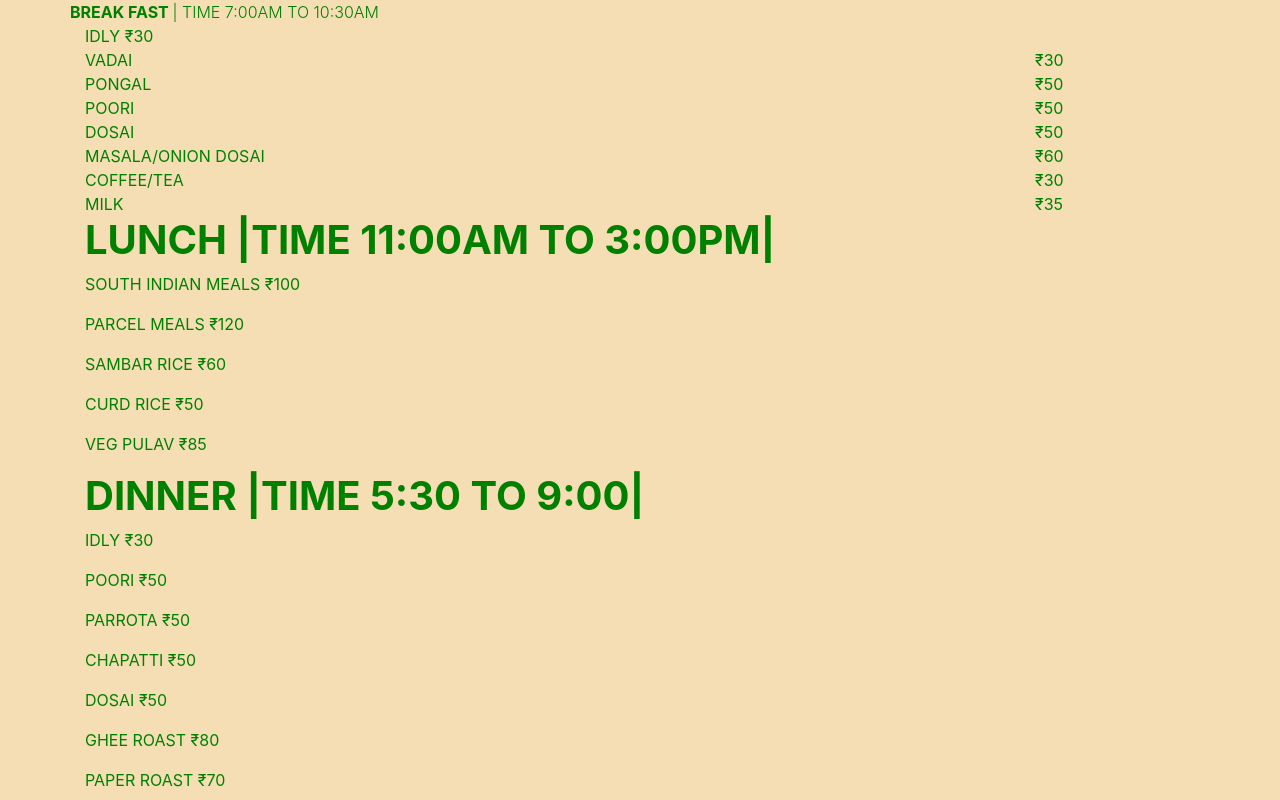
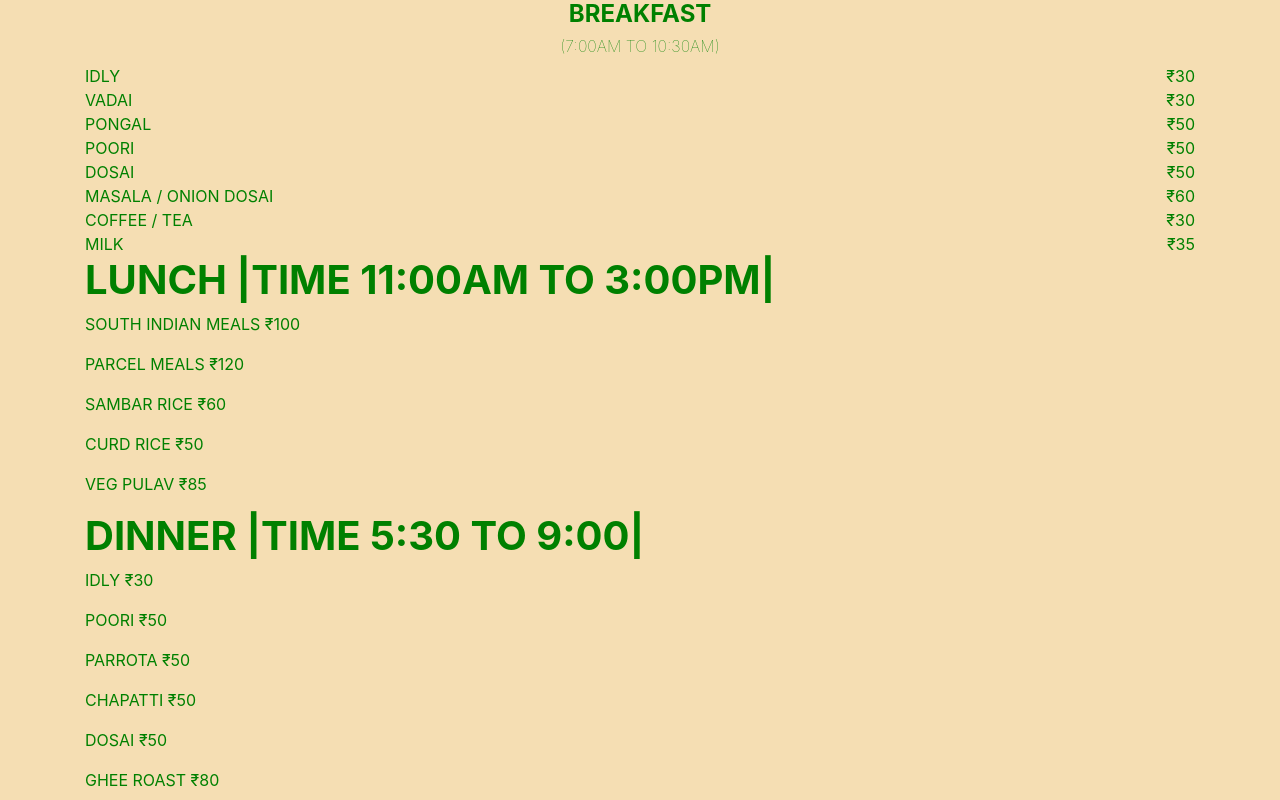
Before and after one commit to prashanthgopinath/hoteljayaram.github.io, a plain HTML site: page index.html in a window 1280 px wide. Shown: the top 800 px of the page. Drawn offline with nearby package versions, Linux system fonts and the light colour scheme.

Commit message:
Update index.html

```diff
--- a/index.html
+++ b/index.html
@@ -14,69 +14,73 @@
     <body>
         <div class="container green-text">
             <div class="row">
-                <div class="col-xsm">
-                    <span class="font-weight-bold">BREAK FAST </spam><span class="font-weight-light">| TIME 7:00AM TO 10:30AM</span>
+                <div class="col">
+                    <h4 class="font-weight-bold text-center">BREAKFAST </h4>
+                    <h6 class="font-weight-lighter text-center">(7:00AM TO 10:30AM)</h6>
                 </div>
             </div>
             <div class="row">
                 <div class="col">
-                    IDLY <span >&#8377;30</span>
+                    IDLY
+                </div>
+                <div class="col">
+                    <span class="float-right">&#8377;30</span>
                 </div>
             </div>
             <div class="row">
-                <div class="col-10">
+                <div class="col">
                     VADAI
                 </div>
-                <div class="col-2 .float-right">
-                    &#8377;30
+                <div class="col">
+                    <span class="float-right">&#8377;30</span>
                 </div>
             </div>
             <div class="row">
-                <div class="col-sm-10">
+                <div class="col">
                     PONGAL
                 </div>
-                <div class="col-sm-2 .float-right">
-                    &#8377;50
+                <div class="col">
+                    <span class="float-right">&#8377;50</span>
                 </div>
             </div>
             <div class="row">
-                <div class="col-sm-10">
+                <div class="col">
                     POORI
                 </div>
-                <div class="col-sm-2 .float-right">
-                    &#8377;50
+                <div class="col">
+                    <span class="float-right">&#8377;50</span>
                 </div>
             </div>
             <div class="row">
-                <div class="col-sm-10">
+                <div class="col">
                     DOSAI
                 </div>
-                <div class="col-sm-2 .float-right">
-                    &#8377;50
+                <div class="col">
+                    <span class="float-right">&#8377;50</span>
                 </div>
             </div>
             <div class="row">
-                <div class="col-sm-10">
-                    MASALA/ONION DOSAI
+                <div class="col">
+                    MASALA / ONION DOSAI
                 </div>
-                <div class="col-sm-2 .float-right">
-                    &#8377;60
+                <div class="col">
+                    <span class="float-right">&#8377;60</span>
                 </div>
             </div>
             <div class="row">
-                <div class="col-sm-10">
-                    COFFEE/TEA
+                <div class="col">
+                    COFFEE / TEA
                 </div>
-                <div class="col-sm-2 .float-right">
-                    &#8377;30
+                <div class="col">
+                    <span class="float-right">&#8377;30</span>
                 </div>
             </div>
             <div class="row">
-                <div class="col-sm-10">
+                <div class="col">
                     MILK
                 </div>
-                <div class="col-sm-2 .float-right">
-                    &#8377;35
+                <div class="col">
+                    <span class="float-right">&#8377;35</span>
                 </div>
             </div>
 
```
